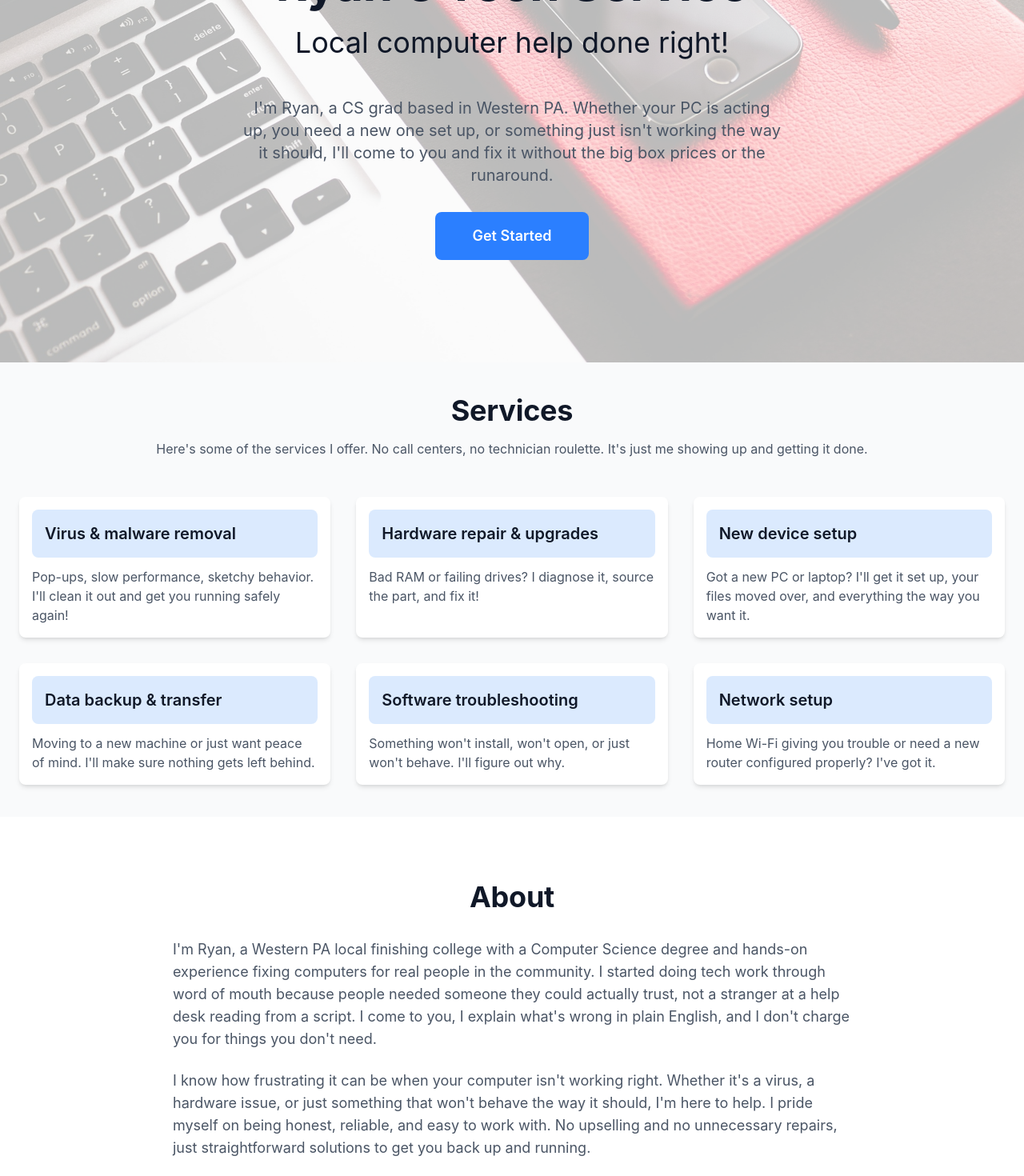
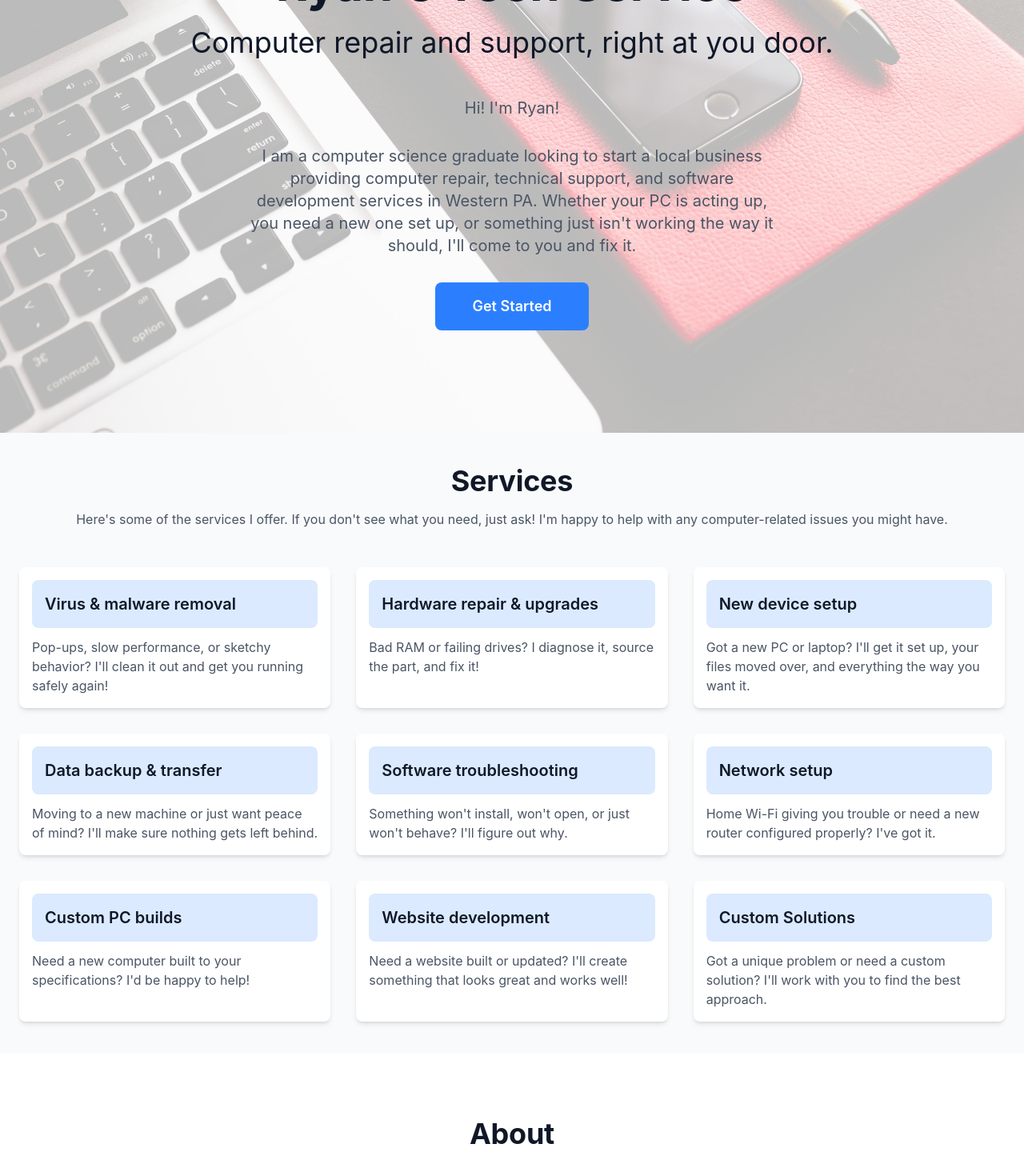
Before and after one commit to Yummypieisyummy/Ryans-Tech-Service, a React (Vite) app: page / in a window 1280 px wide. Shown: the part 280-1750 px from the top of the page at 80% size. Built offline with nearby package versions, Linux system fonts and the light colour scheme; no server answers.

Commit message:
Updated text content and added services

```diff
--- a/src/pages/About.jsx
+++ b/src/pages/About.jsx
@@ -6,10 +6,10 @@ export default function About() {
 
         <div className="space-y-6 text-gray-600 text-lg">
           <p>
-            I'm Ryan, a Western PA local finishing college with a Computer Science degree and hands-on experience fixing computers for real people in the community. I started doing tech work through word of mouth because people needed someone they could actually trust, not a stranger at a help desk reading from a script. I come to you, I explain what's wrong in plain English, and I don't charge you for things you don't need.
+            I'm Ryan, a Western PA local finishing college with a Computer Science degree. I began working with computers before I can remember, and I built my first PC when I was 16. Since then, I've continued to gain hands-on experience fixing computers for people in the community. I started doing tech work through word of mouth because people needed someone they could trust, not a stranger at a help desk or Joe Schmoe from the Geek Squad.
           </p>
           <p>
-            I know how frustrating it can be when your computer isn't working right. Whether it's a virus, a hardware issue, or just something that won't behave the way it should, I'm here to help. I pride myself on being honest, reliable, and easy to work with. No upselling and no unnecessary repairs, just straightforward solutions to get you back up and running.
+            I know how frustrating it can be when your computer isn't working right. Whether it's a virus, a hardware issue, or just something that won't behave the way it should, I'm here to help. I know the last thing you want when you're dealing with tech issues is to be misled or overcharged. I pride myself on being honest, reliable, and easy to work with. No upselling and no unnecessary repairs, just straightforward solutions to get you back up and running.
           </p>
         </div>
       </div>
--- a/src/pages/Hero.jsx
+++ b/src/pages/Hero.jsx
@@ -40,11 +40,14 @@ export default function Hero() {
           Ryan's Tech Service
         </h2>
         <h3 className="text-3xl md:text-4xl text-gray-900 mb-12 text-center">
-          Local computer help done right!
+          Computer repair and support, right at you door.
         </h3>
         <div className="flex flex-col items-center">
           <p className="text-xl text-gray-600 mb-8 max-w-2xl text-center">
-             I'm Ryan, a CS grad based in Western PA. Whether your PC is acting up, you need a new one set up, or something just isn't working the way it should, I'll come to you and fix it without the big box prices or the runaround.
+             Hi! I'm Ryan!
+          </p>
+          <p className="text-xl text-gray-600 mb-8 max-w-2xl text-center">
+            I am a computer science graduate looking to start a local business providing computer repair, technical support, and software development services in Western PA. Whether your PC is acting up, you need a new one set up, or something just isn't working the way it should, I'll come to you and fix it.
           </p>
           <Button
             onClick={() => scrollToSection('contact')}
--- a/src/pages/Services.jsx
+++ b/src/pages/Services.jsx
@@ -3,7 +3,7 @@ export default function Services() {
     {
       id: 1,
       title: 'Virus & malware removal',
-      description: 'Pop-ups, slow performance, sketchy behavior. I\'ll clean it out and get you running safely again!'
+      description: 'Pop-ups, slow performance, or sketchy behavior? I\'ll clean it out and get you running safely again!'
     },
     {
       id: 2,
@@ -18,18 +18,33 @@ export default function Services() {
     {
       id: 4,
       title: 'Data backup & transfer',
-      description: 'Moving to a new machine or just want peace of mind. I\'ll make sure nothing gets left behind.'
+      description: 'Moving to a new machine or just want peace of mind? I\'ll make sure nothing gets left behind.'
     },
     {
       id: 5,
       title: 'Software troubleshooting',
-      description: 'Something won\'t install, won\'t open, or just won\'t behave. I\'ll figure out why.'
+      description: 'Something won\'t install, won\'t open, or just won\'t behave? I\'ll figure out why.'
     },
     {
       id: 6,
       title: 'Network setup',
       description: 'Home Wi-Fi giving you trouble or need a new router configured properly? I\'ve got it.'
     },
+    {
+      id: 7,
+      title: 'Custom PC builds',
+      description: 'Need a new computer built to your specifications? I\'d be happy to help!'
+    },
+    {
+      id: 8,
+      title: 'Website development',
+      description: 'Need a website built or updated? I\'ll create something that looks great and works well!'
+    },
+    {
+      id: 9,
+      title: 'Custom Solutions',
+      description: 'Got a unique problem or need a custom solution? I\'ll work with you to find the best approach.'
+    }
   ];
 
   return (
@@ -37,7 +52,7 @@ export default function Services() {
       <div className="mx-auto px-6">
         <h2 className="text-4xl font-bold text-gray-900 mb-4 text-center">Services</h2>
         <p className="text-gray-600 text-center mb-12 w-full mx-auto">
-          Here's some of the services I offer. No call centers, no technician roulette. It's just me showing up and getting it done.
+          Here's some of the services I offer. If you don't see what you need, just ask! I'm happy to help with any computer-related issues you might have.
         </p>
 
         <div className="grid md:grid-cols-3 gap-8">
```
